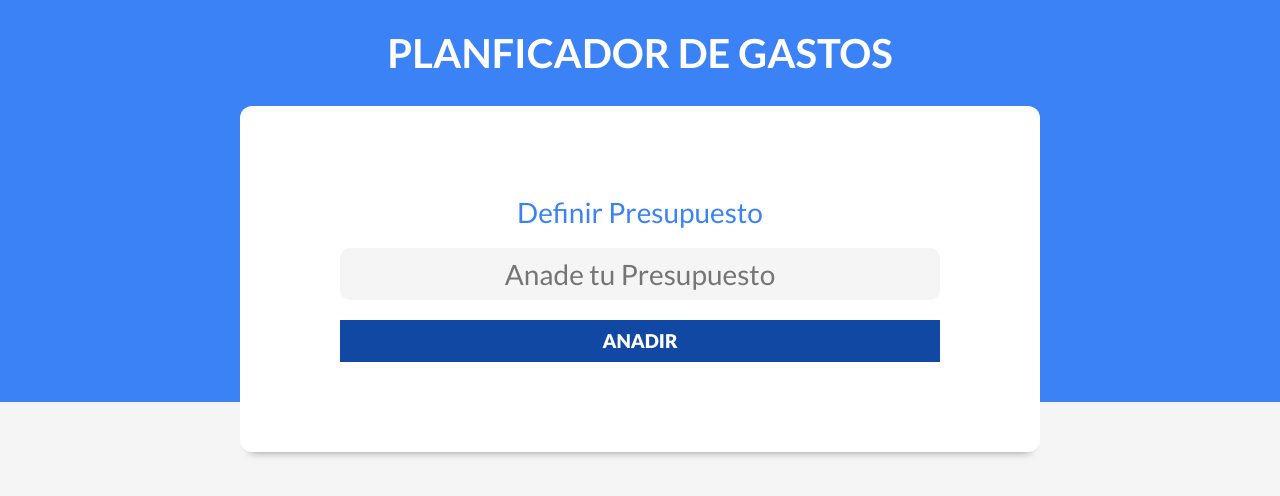
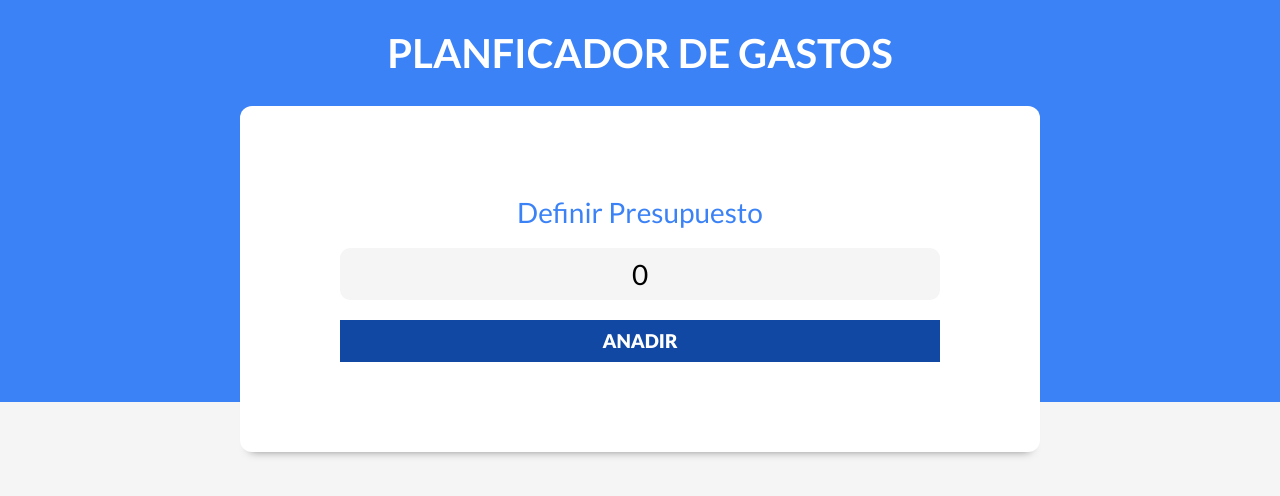
Before and after one commit to JuanRaV/controlGastos-react, a React (Vite) app in the folder OneDrive/Escritorio/cotizador-dinero-react/: page / in a window 1280 px wide. Shown: the top 496 px of the page. Built offline with nearby package versions, Linux system fonts and the light colour scheme.

Commit message:
Validation of budget

```diff
--- a/OneDrive/Escritorio/cotizador-dinero-react/src/App.jsx
+++ b/OneDrive/Escritorio/cotizador-dinero-react/src/App.jsx
@@ -2,12 +2,17 @@ import { useState } from 'react'
 import Header from './components/Header'
 
 function App() {
-
-
+  const [presupuesto,setPresupuesto] = useState(0)
+  const [isValidPresupuesto,setIsValidPresupuesto] = useState(false)
   return (
     <>
       <div>
-        <Header/>
+        <Header
+          presupuesto = {presupuesto}
+          setPresupuesto = {setPresupuesto}
+          isValidPresupuesto = {isValidPresupuesto}
+          setIsValidPresupuesto={setIsValidPresupuesto}
+        />
       </div>
     </>
   )
--- a/OneDrive/Escritorio/cotizador-dinero-react/src/components/Header.jsx
+++ b/OneDrive/Escritorio/cotizador-dinero-react/src/components/Header.jsx
@@ -1,11 +1,27 @@
 import React from 'react'
 import NuevoPresupuesto from './NuevoPresupuesto'
 
-const Header = () => {
+const Header = ({
+    presupuesto,
+    setPresupuesto,
+    isValidPresupuesto,
+    setIsValidPresupuesto
+  }) => {
   return (
     <header>
         <h1>Planficador de Gastos</h1>
-        <NuevoPresupuesto/>
+        {/* Si el presupuesto es valido cargamos la siguiente pagina,
+        Si no se queda en la de definir presupuesto  */}
+        {isValidPresupuesto ? (
+          <p>Control Presupuesto</p>
+        ):(
+          <NuevoPresupuesto
+            presupuesto = {presupuesto}
+            setPresupuesto = {setPresupuesto}
+            setIsValidPresupuesto={setIsValidPresupuesto}
+          />
+        )}
+
     </header>
   )
 }
--- /dev/null
+++ b/OneDrive/Escritorio/cotizador-dinero-react/src/components/Mensaje.jsx
@@ -0,0 +1,9 @@
+import React from 'react'
+
+const Mensaje = ({children,tipo}) => {
+  return (
+    <div className={`alerta ${tipo}`}>{children}</div>
+  )
+}
+
+export default Mensaje
--- a/OneDrive/Escritorio/cotizador-dinero-react/src/components/NuevoPresupuesto.jsx
+++ b/OneDrive/Escritorio/cotizador-dinero-react/src/components/NuevoPresupuesto.jsx
@@ -1,18 +1,41 @@
-import React from 'react'
+import { useState } from "react"
+import Mensaje from "./Mensaje"
 
-const NuevoPresupuesto = () => {
+const NuevoPresupuesto = ({
+  presupuesto,
+  setPresupuesto,
+  setIsValidPresupuesto
+  }) =>{
+  const [mensaje,setMensaje] = useState('')
+
+  //Validamos que el input sea un numero y no otra cosa
+  const handlePresupuesto = (e)=>{
+    e.preventDefault()
+    if(!Number(presupuesto) || Number(presupuesto)<0){
+      setMensaje('No es un presupuesto valido')
+      return
+    }
+    //Si tenemos un presupuesto valido:
+    setMensaje('')
+    setIsValidPresupuesto(true)
+
+  }
   return (
     <div className='contenedor-presupuesto contenedor sombra'>
-      <form action="" className='formulario'>
+      <form onSubmit={handlePresupuesto} action="" className='formulario'>
         <div className='campo'>
             <label >Definir Presupuesto</label>
             <input
+
                 className='nuevo-presupuesto'
                 type="text"
                 placeholder='Anade tu Presupuesto'
+                value={presupuesto}
+                onChange={e=>setPresupuesto(e.target.value)}
             />
         </div>
         <input type="submit" value="Anadir" />
+        {mensaje && <Mensaje tipo ="error">{mensaje}</Mensaje>}
       </form>
     </div>
   )
```
